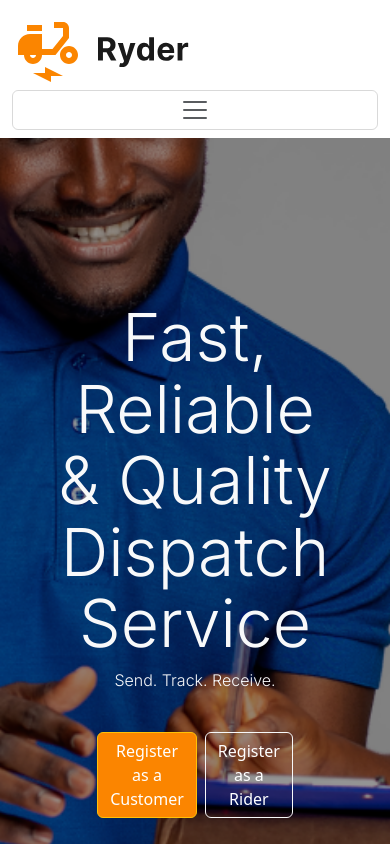
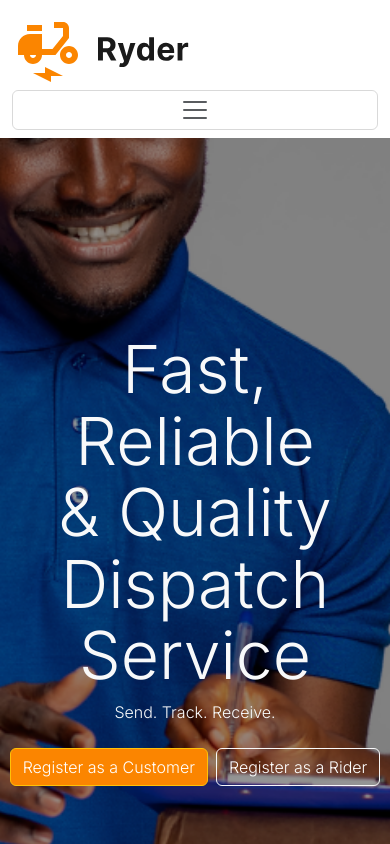
Before and after one commit to J-aimz/Ryder_Frontend_, a React (Create React App) app in the folder ryder/: page / in a window 390 px wide. Shown: the top 844 px of the page. Built offline with nearby package versions, Linux system fonts and the light colour scheme.

Commit message:
fixed button responsiveness

```diff
--- a/ryder/src/pages/landing_page/LandingPage.jsx
+++ b/ryder/src/pages/landing_page/LandingPage.jsx
@@ -160,21 +160,21 @@ const LandingPage = () => {
             Fast, Reliable & Quality <br /> Dispatch Service
           </h1>
           <p className="text-light">Send. Track. Receive.</p>
-          <div className="containr d-flex justify-content-center row">
-            <div className="d-flex justify-content-center mt-4 col-6">
+          <div
+            className="d-flex justify-content-center mt-4"
+            style={{
+              fontFamily: "Inter"
+            }}
+          >
             <Link
               to="/customerSignUp"
               className="btn btn-warning me-2 fw-medium"
             >
               Register as a Customer
             </Link>
-              <Link
-                to="/riderSignUp"
-                className="btn btn-outline-light fw-medium"
-              >
+            <Link to="/riderSignUp" className="btn btn-outline-light fw-medium">
               Register as a Rider
             </Link>
-            </div>
           </div>
         </div>
       </section>
```
Lines whose indentation alone changed are shown as unchanged.
